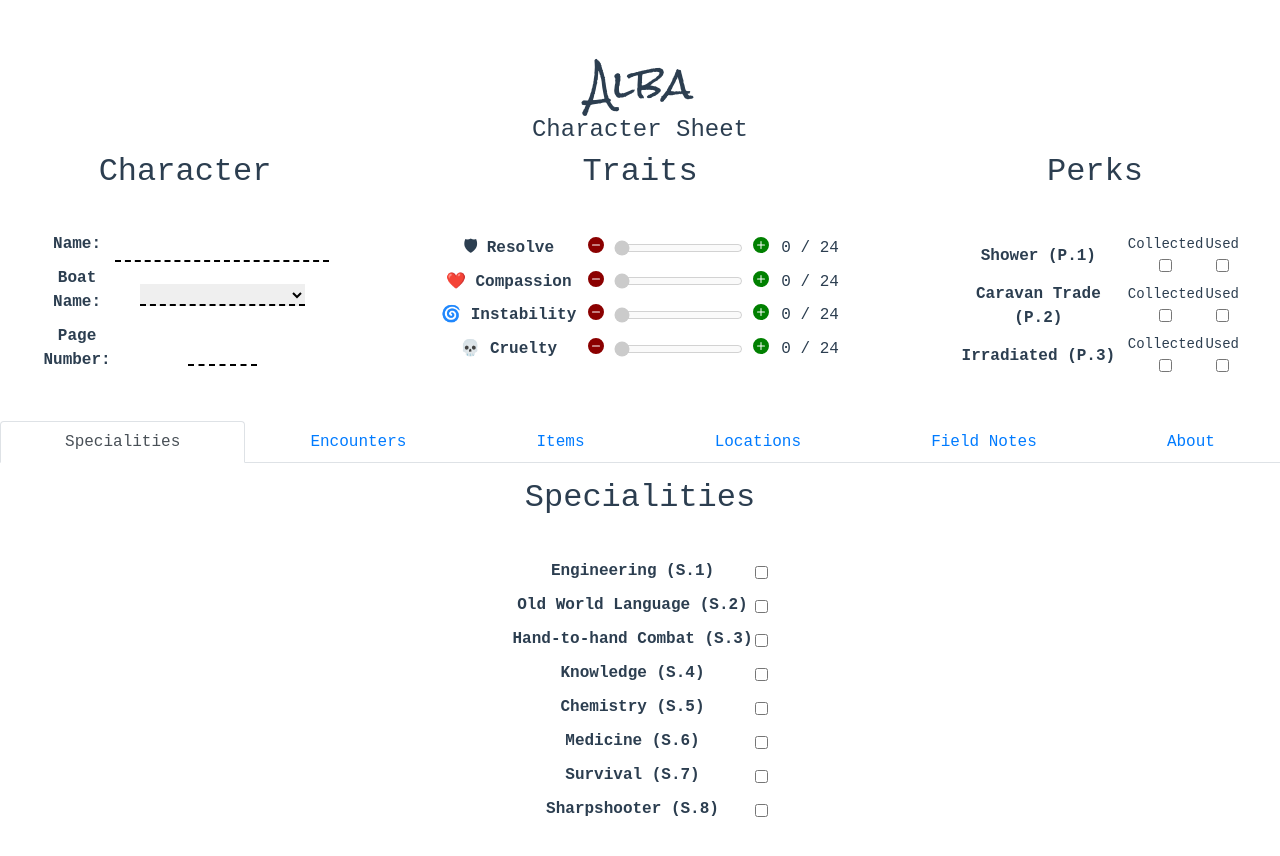
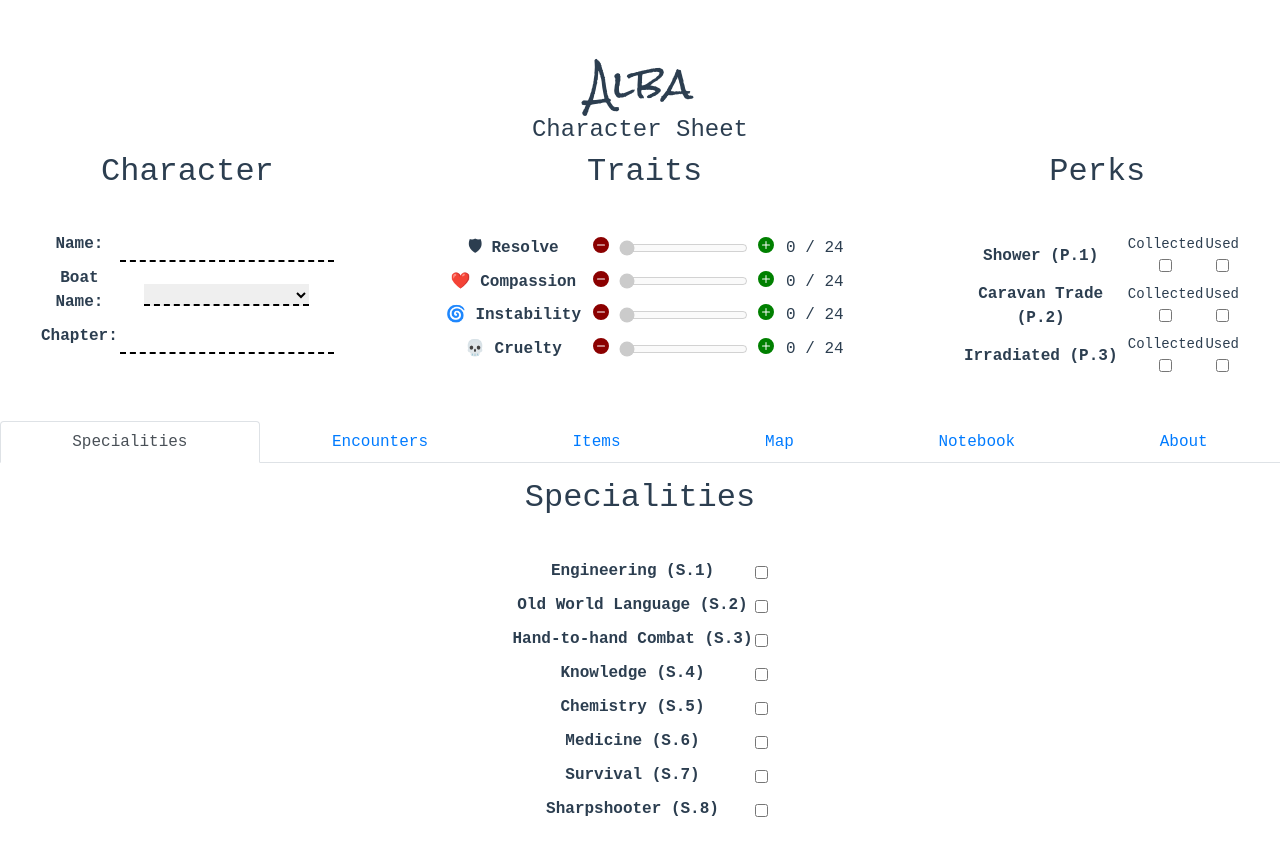
Before and after one commit to SeanJA/alba-character-sheet, a Vue app: page / in a window 1280 px wide. Shown: the top 856 px of the page. Built offline with nearby package versions, Linux system fonts and the light colour scheme; a web font is replaced by a local one.

Commit message:
page number wasn't useful for digital edition readers renamed Locations to Map renamed FieldNotes to Notebook Added S1 and S2 locations

```diff
--- a/src/App.vue
+++ b/src/App.vue
@@ -28,10 +28,10 @@
           <Items/>
           <PrologueItems/>
         </b-tab>
-        <b-tab title="Locations">
+        <b-tab title="Map">
           <Locations/>
         </b-tab>
-        <b-tab title="Field Notes">
+        <b-tab title="Notebook">
           <FieldNotes/>
         </b-tab>
         <b-tab title="About">
@@ -54,7 +54,7 @@ import PrologueItems from './components/PrologueItems.vue'
 import Locations from './components/Locations.vue'
 import FieldNotes from "./components/FieldNotes";
 import About from "./components/About.vue";
-import {BTabs, BTab} from 'bootstrap-vue/esm/components/tabs'
+import {BTabs, BTab} from 'bootstrap-vue/esm/components/tabs';
 
 export default {
   name: 'App',
--- a/src/components/Character.vue
+++ b/src/components/Character.vue
@@ -22,10 +22,10 @@
       </tr>
       <tr>
         <th>
-          <label for="pageNumber">Page Number:</label>
+          <label for="chapter">Chapter:</label>
         </th>
         <td>
-          <input id="pageNumber" type="number" min="0" max="3000" v-model="pageNumber" @input="updatePageNumber()">
+          <input id="chapter" type="text" v-model="chapter" @input="updateChapter()">
         </td>
       </tr>
     </table>
@@ -35,11 +35,11 @@
 <script>
 export default {
   name: 'Character',
-  prop: ['name', 'boatName', 'pageNumber'],
+  prop: ['name', 'boatName', 'chapter'],
   data: function () {
     return {
       name: this.name,
-      pageNumber: this.pageNumber,
+      chapter: this.chapter,
       boatName: this.boatName,
       boatNames: [
         {
@@ -57,7 +57,7 @@ export default {
   mounted() {
     this.name = localStorage.getItem("name");
     this.boatName = localStorage.getItem("boatName");
-    this.pageNumber = localStorage.getItem("pageNumber");
+    this.chapter = localStorage.getItem("chapter");
   },
   methods: {
     updateName() {
@@ -66,8 +66,8 @@ export default {
     updateBoatName() {
       localStorage.setItem('boatName', this.boatName);
     },
-    updatePageNumber(){
-      localStorage.setItem('pageNumber', this.pageNumber);
+    updateChapter(){
+      localStorage.setItem('chapter', this.chapter);
     }
   }
 }
--- a/src/components/FieldNotes.vue
+++ b/src/components/FieldNotes.vue
@@ -1,6 +1,6 @@
 <template>
   <div class="fieldNotes section">
-    <h2>Field Notes</h2>
+    <h2>Notebook <b-icon-book-fill></b-icon-book-fill></h2>
     <div class="row">
       <table class="col">
         <FieldNote checkboxTitle="Mess Tent (F.1)" checkboxKey="f1"/>
--- a/src/components/Locations.vue
+++ b/src/components/Locations.vue
@@ -1,6 +1,6 @@
 <template>
   <div class="locations section">
-    <h2>Locations</h2>
+    <h2>Map <b-icon-map-fill></b-icon-map-fill></h2>
     <div class="row">
       <table class="col">
         <Location locationTitle="Base Camp (L.1)" locationKey="l1"/>
@@ -34,6 +34,8 @@
         <Location locationTitle="The Aftermath (L.27)" locationKey="l27"/>
         <Location locationTitle="The Streets (L.28)" locationKey="l28"/>
         <Location locationTitle="The Reunion (L.29)" locationKey="l29"/>
+        <Location locationTitle="The Seaside Farm (LS.1)" locationKey="lS1"/>
+        <Location locationTitle="The Cult (LS.2)" locationKey="lS2"/>
       </table>
     </div>
   </div>
```
